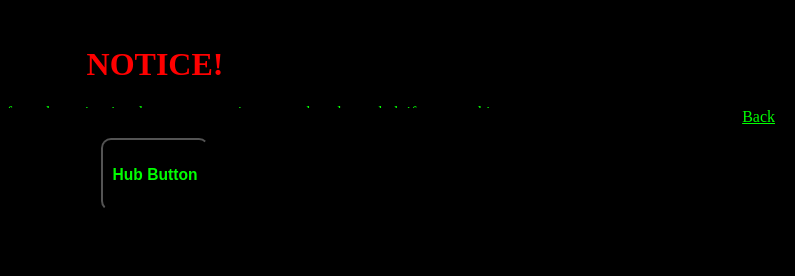
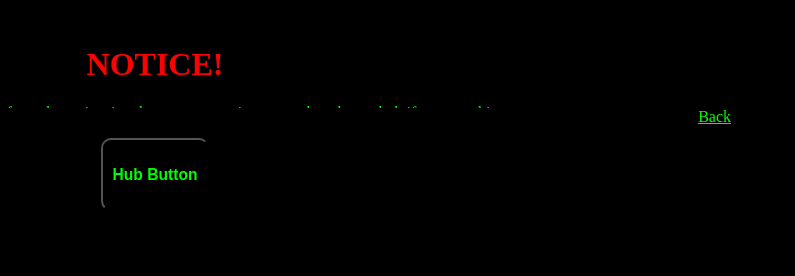
Before and after one commit to LunarTiger/AltspaceVR, a Jekyll site: the page teleportHub/index.html, which Jekyll copies as it is, in a window 1280 px wide. Shown: the part 774-1050 px from the top of the page, without its empty margins (485-1280 px from the left). Built offline with Jekyll 4.4.1, drawn with Linux system fonts in a browser that asks for light colours.

Commit message:
Update index.html

```diff
--- a/teleportHub/index.html
+++ b/teleportHub/index.html
@@ -3,7 +3,7 @@
 	<head>
 		<style>
 			body {text-align:center;background-color: #000000;color: #00ff00;}
-			footer {position: fixed;left: -20px;bottom: 0;width: 100%;text-align:right;background-color: #000000;color: #00ff00;}
+			footer {position: fixed;left: 0;bottom: 0;width: 95%;text-align:right;background-color: #000000;color: #00ff00;}
 			button {background-color: #000000;color: #00FF00;padding: 10px;border-radius: 10px;}
 			a:link {color: #00ff00;}
 			a:visited {color: #008900;}
```
